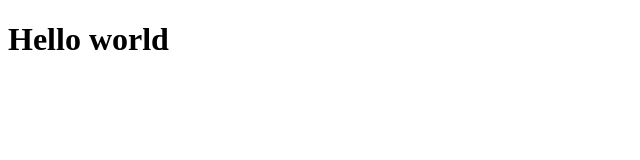
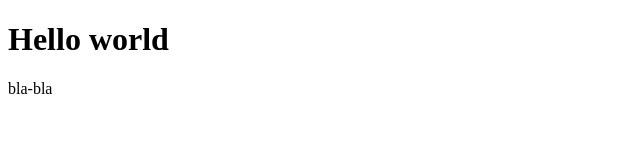
Before and after one commit to vityapopov98/learning-html-css, a plain HTML site: page index.html in a window 1280 px wide. Shown: the full height of the page, 0-640 px from the left. Drawn offline with Linux system fonts and the light colour scheme.

Commit message:
Update index.html

```diff
--- a/index.html
+++ b/index.html
@@ -8,5 +8,6 @@
 </head>
 <body>
     <h1>Hello world</h1>
+    <p>bla-bla</p>
 </body>
 </html>
```
